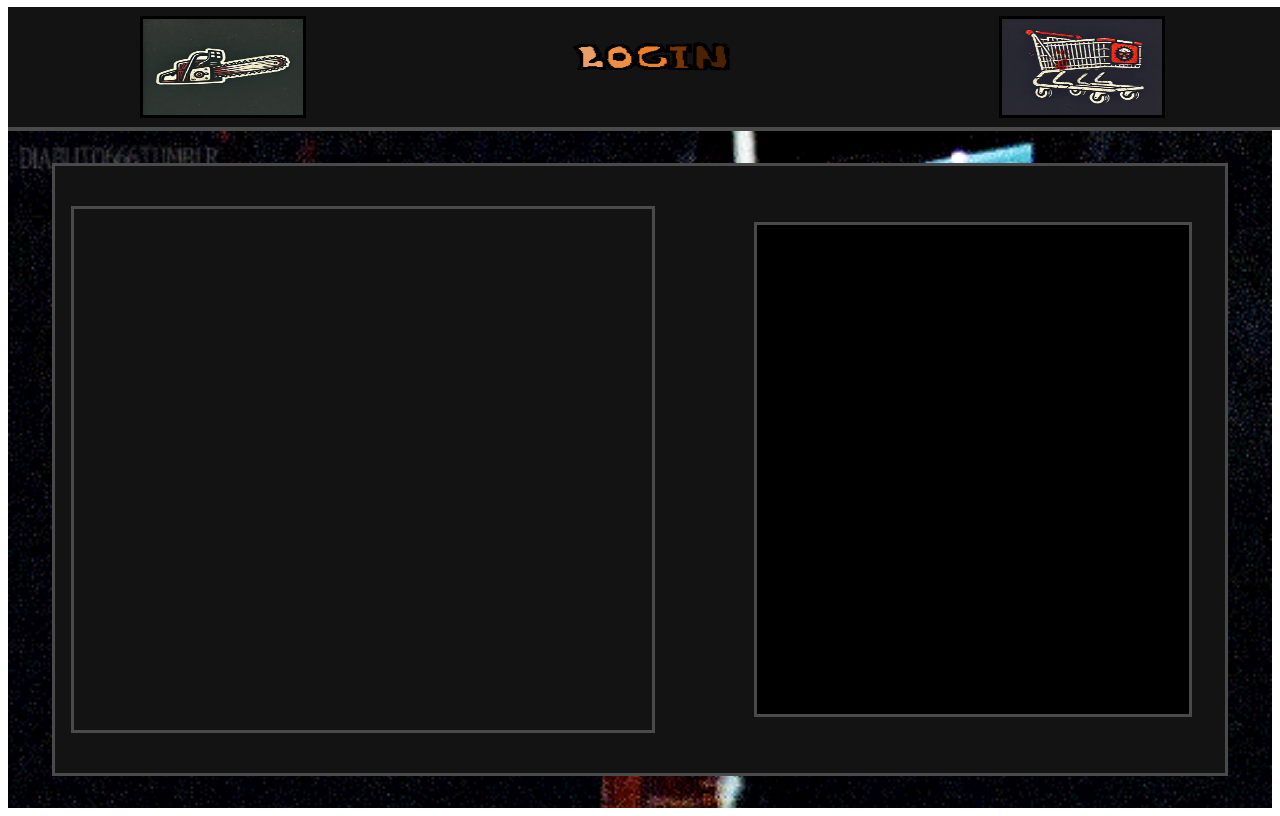
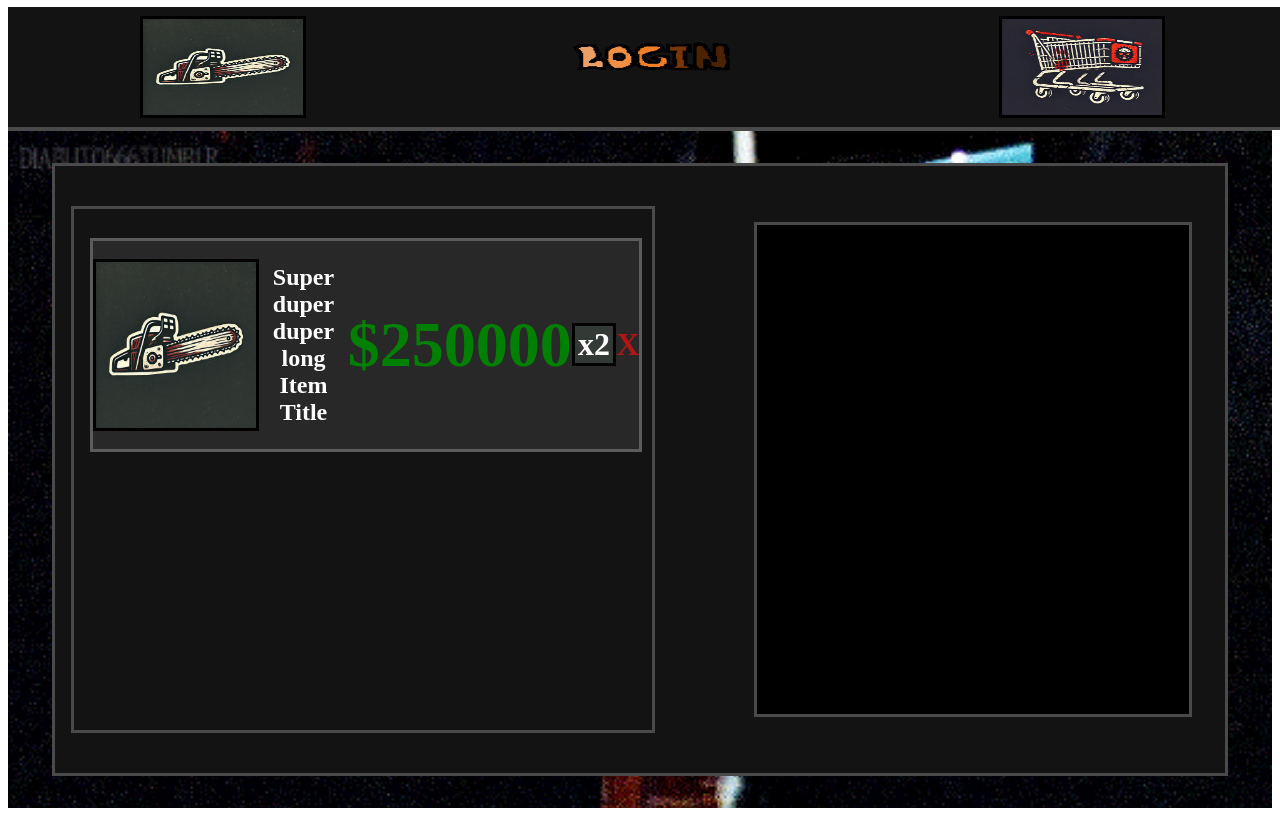
Before and after one commit to wedward6/bigDatabaseWebsite, a website with bundled scripts: page BigDatabaseWebsite/CartPage.html in a window 1280 px wide. Built offline with nearby package versions, Linux system fonts and the light colour scheme; no server answers.

Commit message:
started cartUpdate

```diff
--- a/BigDatabaseWebsite/CartPage.html
+++ b/BigDatabaseWebsite/CartPage.html
@@ -33,7 +33,13 @@
 		<main class="MainScreen">
 			<div class="CartMainPage">
 				<div class="CartContainer">
-
+					<div class="CartItem">
+						<img class="CartImg" src="clothingLogo.png" alt="someImgae">
+						<h1 class="ItemTitle">Super duper duper long Item Title</h1>
+						<h1 class="PriceText">$250000</h1>
+						<h1 class="ItemAmount"> x2</h1>
+						<h1 class = "RemoveItemText">X</h1>
+					</div>
 				</div>
 				<div class="CheckoutInfo">
 
--- a/BigDatabaseWebsite/css/styles.css
+++ b/BigDatabaseWebsite/css/styles.css
@@ -261,7 +261,7 @@ button[type="submit"]:hover {
 
     justify-content: center;
     align-items: center;
-    grid-template-columns: 1fr 2fr;
+    grid-template-columns: 1fr 2fr 2fr 1fr .5fr;
 
     position: relative;
 }
@@ -269,5 +269,27 @@ button[type="submit"]:hover {
     color: green;
     text-align: center;
 
-    font-size: 4rem;
+    font-size: 400%;
 }
+.ItemTitle{
+    color: white;
+    text-align: center;
+
+    font-size: 150%;
+}
+.RemoveItemText{
+    color: rgb(177, 21, 21);
+    text-align: center;
+
+    font-size: 200%;
+}
+.ItemAmount{
+    color: white;
+    text-align: center;
+
+    border-style: solid;
+    border-color: black;
+    background-color: rgb(51, 58, 53);
+
+    font-size: 200%;
+}
--- a/BigDatabaseWebsite/js/CartPageLoad.js
+++ b/BigDatabaseWebsite/js/CartPageLoad.js
@@ -17,6 +17,21 @@ function createCartItem(itemId, data, amount) {
         img.className = "CartImg"
         div.onclick = (e) => { window.location.href = `ItemDetails.html?docId=${itemId}` };
 
+        //setup title
+        const title = document.createElement("h1");
+        title.className = "ItemTitle";
+        title.innerHTML = (data.itemName);
+
+        //setup amount text
+        const amountOfItem = document.createElement("h1");
+        amountOfItem.className = "ItemAmount";
+        amountOfItem.innerHTML = ("x" + amount);
+
+        const deleteItemButton = document.createElement("h1");
+        deleteItemButton.className = "RemoveItemText";
+        deleteItemButton.innerHTML = "X"
+        //deleteItemButton.onclick = (e) =>{updateCartItem(itemId, data, (amount - 1))}
+
         //setup price
         const itemPriceText = document.createElement("h1");
         itemPriceText.className = "PriceText";
@@ -24,7 +39,10 @@ function createCartItem(itemId, data, amount) {
 
 
         div.appendChild(img);
+        div.appendChild(title);
         div.appendChild(itemPriceText);
+        div.appendChild(amountOfItem);
+        div.appendChild(deleteItemButton);
 
 
         cartContainer.appendChild(div);
@@ -64,12 +82,14 @@ async function getItemData(itemInCart){
 
 // Function to retrieve a collection
 async function getCartData(userId) {
-    const userCartRef = doc(db, "UserCart", userId);
+    const userCartRef = doc(db, "Users", userId);
       const userCartSnap = await getDoc(userCartRef);
       if(userCartSnap){
         console.log(userCartSnap.data());
         const itemList = userCartSnap.data().itemList;
         console.log(itemList);
+
+        let cartTotal = 0;
         for(const item of itemList){
             const itemsRef = doc(db, "Items", item.itemId);
                 const itemsSnap = await getDoc(itemsRef);
```
